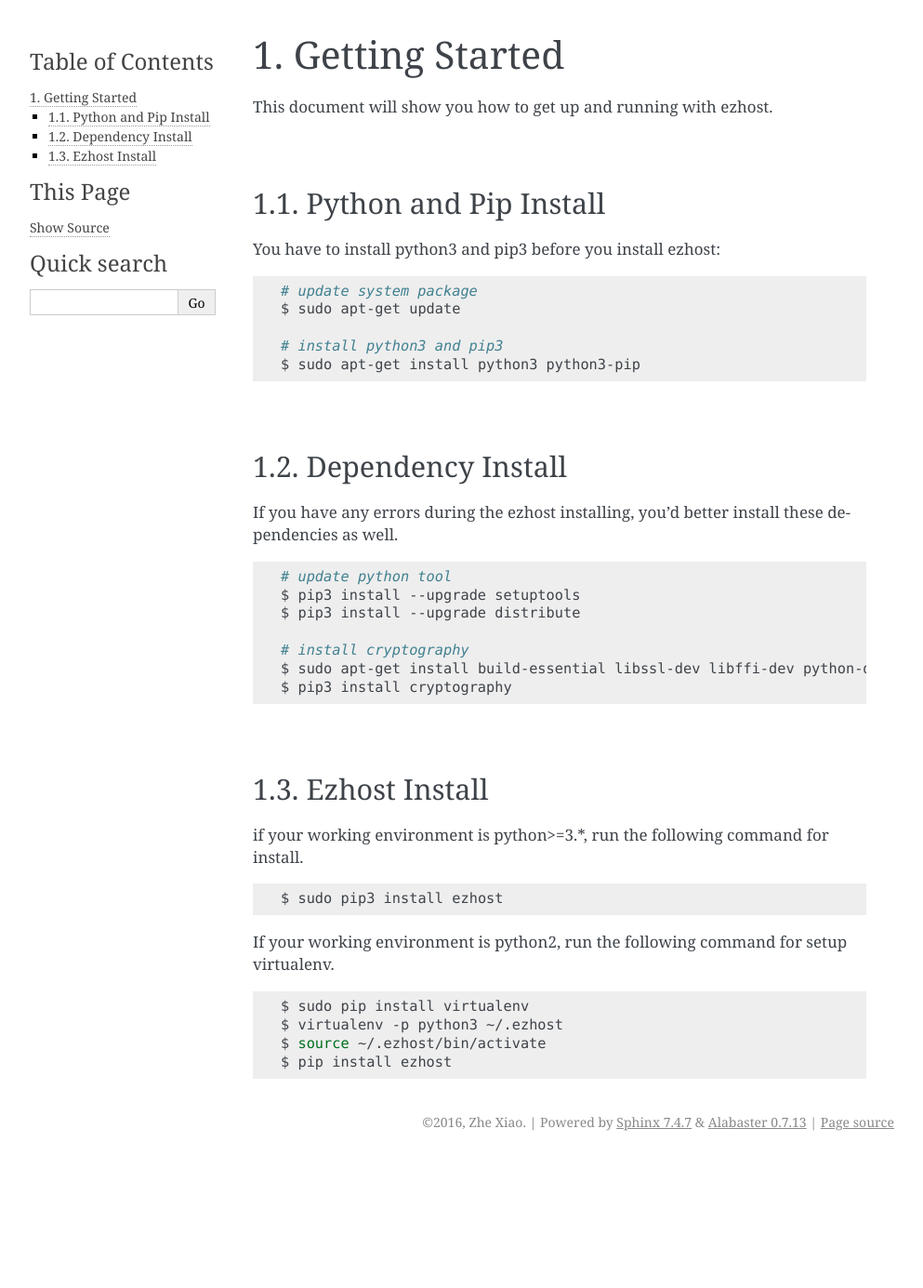
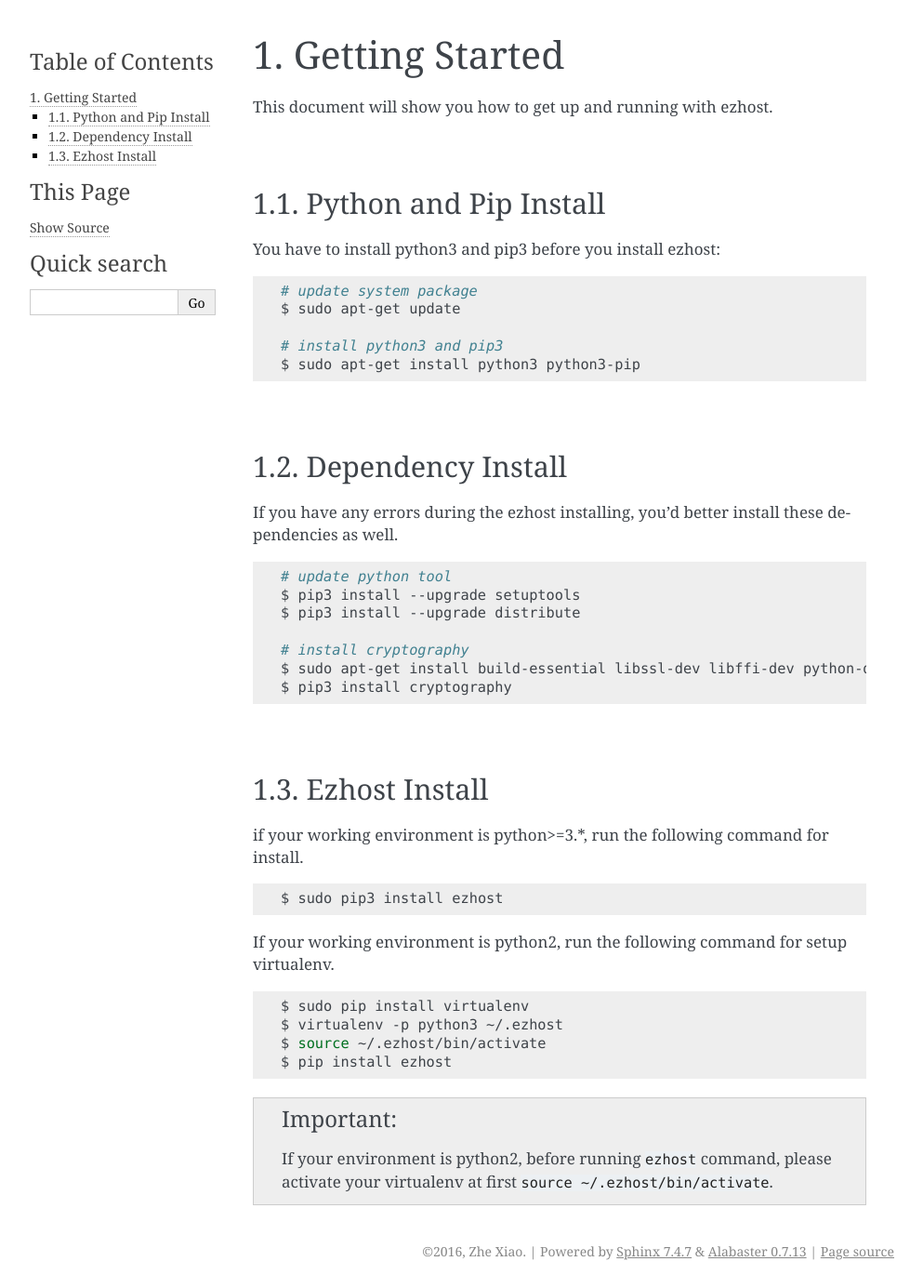
Before and after one commit to zhexiao/ezhost, a Sphinx documentation site: the page built from docs/getting_started.rst, in a window 1280 px wide. Shown: the whole page at 93% size, without its empty margins (148-1141 px from the left). Built offline with Sphinx 7.4.7, drawn with Linux system fonts in a browser that asks for light colours; before the commit the page ends 1246 px from its top, so only the background shows below that.

Commit message:
Update getting_started.rst

```diff
--- a/docs/getting_started.rst
+++ b/docs/getting_started.rst
@@ -54,3 +54,5 @@
    $ virtualenv -p python3 ~/.ezhost
    $ source ~/.ezhost/bin/activate
    $ pip install ezhost
+
+.. important:: If your environment is python2, before running ``ezhost`` command, please activate your virtualenv at first ``source ~/.ezhost/bin/activate``.
```
